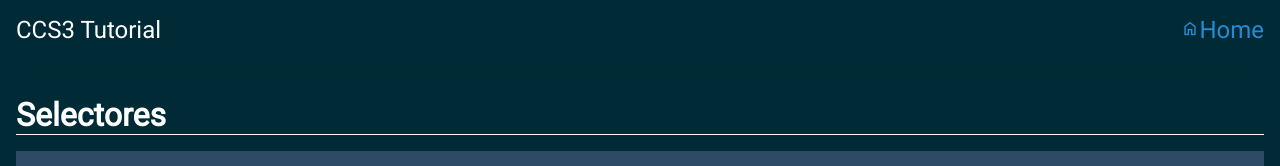
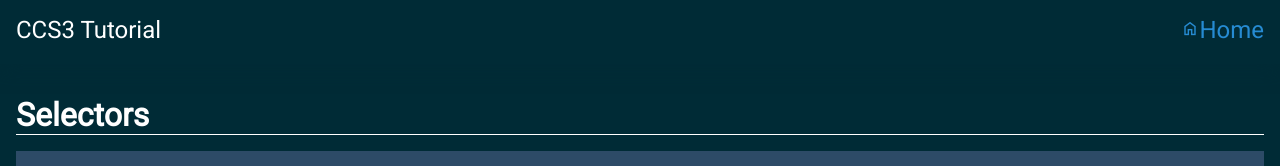
Before and after one commit to pascencio/css3-tutorial, a Nuxt app: page /selectors in a window 1280 px wide. Shown: the top 166 px of the page. Built offline with nearby package versions, Linux system fonts and the light colour scheme.

Commit message:
feat: Ejemplos de selectors

```diff
--- a/pages/selectors.vue
+++ b/pages/selectors.vue
@@ -26,8 +26,7 @@ li:last-child {
 }`
 </script>
 <template>
-    <div>
-        <h1>Selectores</h1>
+    <h1>Selectors</h1>
     <Codeblock :code="example1" />
     <article class="example1">
         <p>Este es un párrafo</p>
@@ -52,7 +51,6 @@ li:last-child {
             <li>Este es otro item de lista</li>
         </ul>
     </article>
-    </div>
 </template>
 
 <style scoped>
@@ -71,12 +69,15 @@ li:last-child {
 .example3>a:active {
     color: blue;
 }
+
 .example4>*>li:first-child {
     color: red;
 }
+
 .example4>*>li:nth-child(2) {
     color: blue;
 }
+
 .example4>*>li:last-child {
     color: green;
 }
```
Lines whose indentation alone changed are shown as unchanged.
